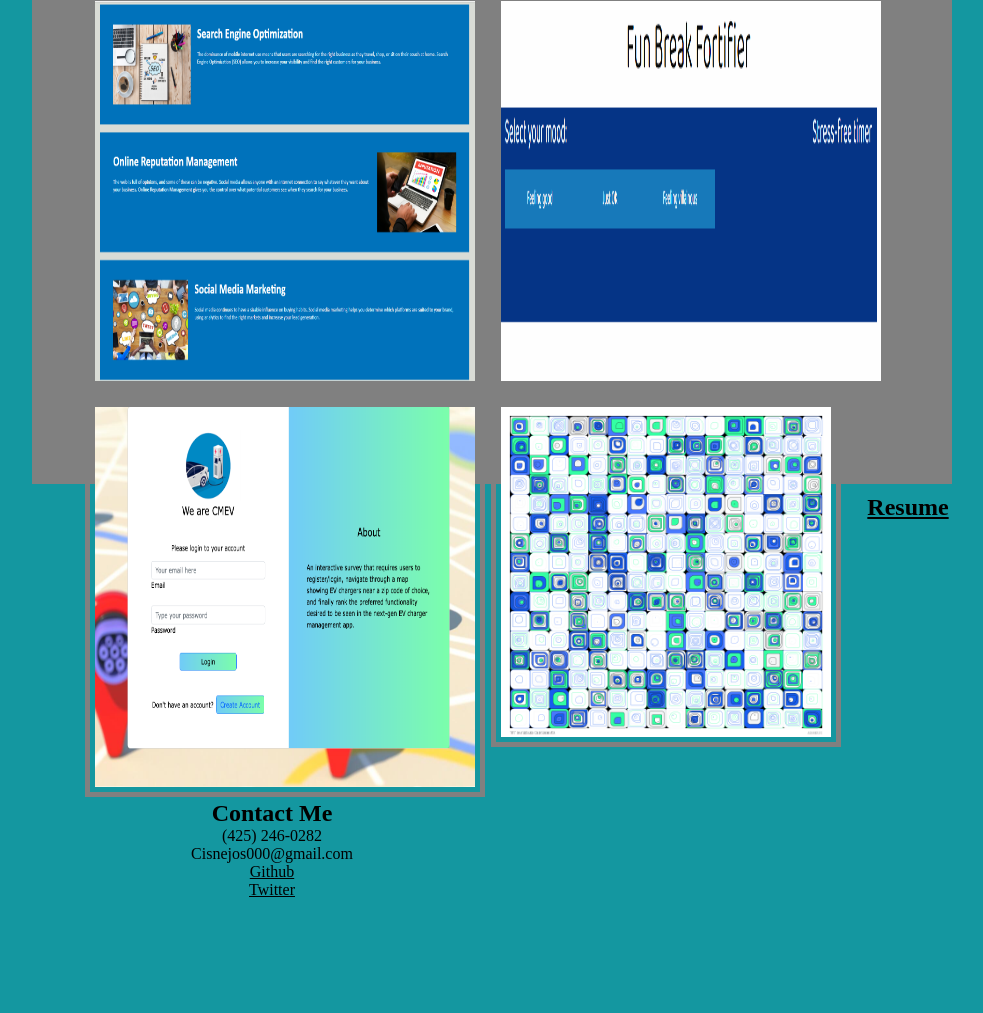
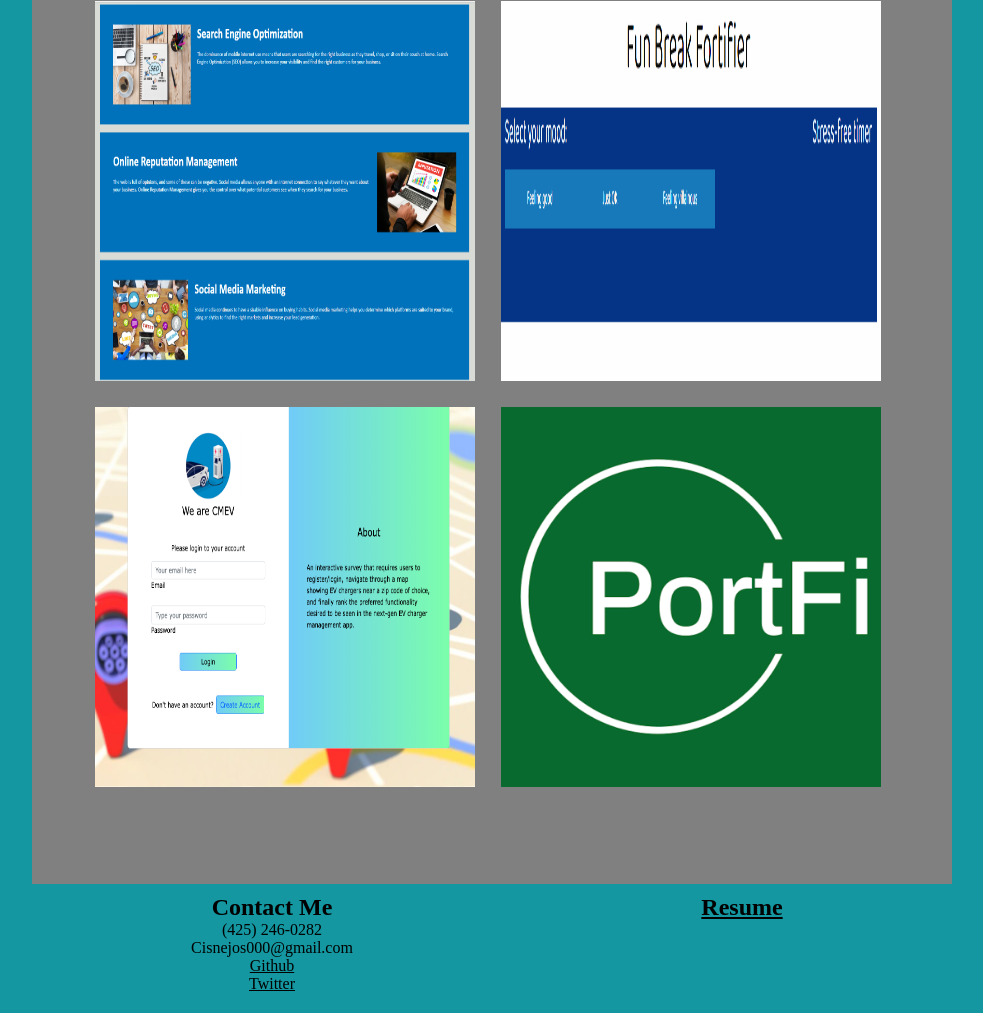
Before and after one commit to jcisne2/HW2, a plain HTML site: page index.html in a window 1280 px wide. Shown: the part 1063-2076 px from the top of the page, without its empty margins (8-991 px from the left). Before the commit the page ends 1982 px from the top, so only its background shows below. Drawn offline with Linux system fonts and the light colour scheme.

Commit message:
adding project 3

```diff
--- a/assets/css/style.css
+++ b/assets/css/style.css
@@ -92,6 +92,16 @@ p {
   flex-direction: column;
 
 }
+.box4 img {
+  height: 400px;
+  width: 400px;
+  border: 5px solid grey;
+  padding: 5px;
+  margin: 3px;
+  display: flex;
+  flex-direction: column;
+
+}
 
 .box img {
   height: 350px;
@@ -139,7 +149,7 @@ p {
     margin: 20px;
     margin-bottom: 10px;
     padding: 50px;
-    height: 600px;
+    height: 1000px;
     width: auto;
     font-family: 'Gill Sans', 'Gill Sans MT', Calibri, 'Trebuchet MS', sans-serif;
     background-color: grey;
--- a/index.html
+++ b/index.html
@@ -48,8 +48,9 @@
             <a href="https://blooming-garden-02531.herokuapp.com/login" target="_blank" rel="noopener noreffer">
             <img src="./assets/images/CMEV.png" alt="green and blue login page." class="float-left" /></a>
         </div>
-        <div class="box">
-            <img src="./assets/images/blocks.jpg" alt="green, blue, and white blocks." class="float-left" />
+        <div class="box4">
+            <a href="https://portfi-charging.herokuapp.com/" target="_blank" rel="noopener noreffer">
+            <img src="./assets/images/PortFi.png" alt="green, blue, and white blocks." class="float-left" /></a>
         </div>
         </section>
         <section id= "contact-me" class="contact-me">
```
Also changed, not shown: assets/images/PortFi.png (added).
